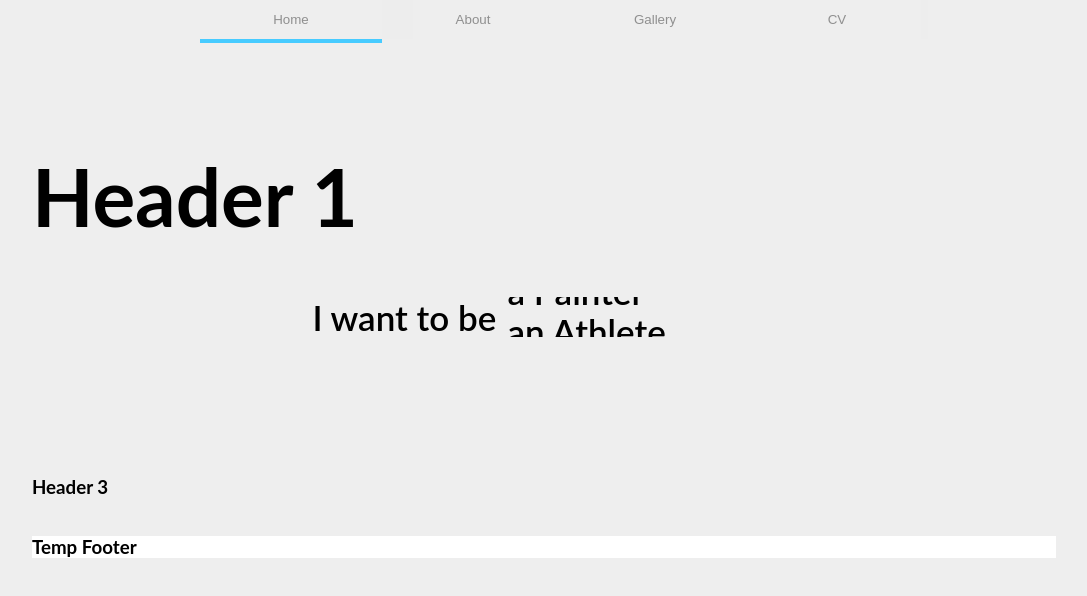
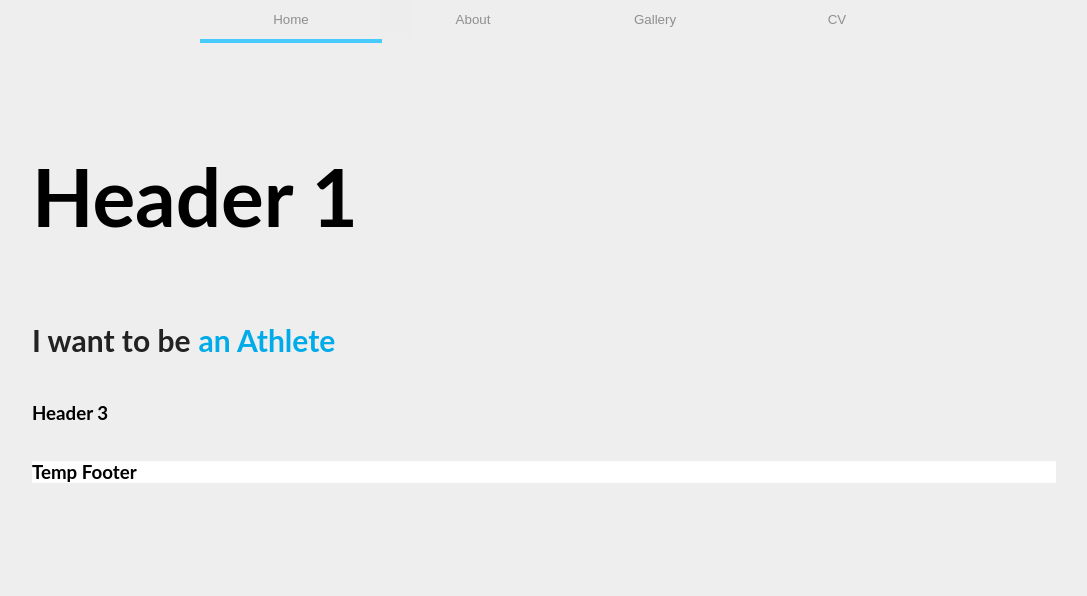
Before and after one commit to SPARKY892/portfolio-website, a React (Create React App) app: page / in a window 1280 px wide. Shown: the top 596 px of the page, without its empty margins (96-1183 px from the left). Built offline with nearby package versions, Linux system fonts and the light colour scheme.

Commit message:
Restructured TextRoll to improve strike animation

```diff
--- a/src/components/TextRoll.js
+++ b/src/components/TextRoll.js
@@ -3,17 +3,16 @@ import './TextRoll.scss';
 
 const TextRoll = () => {
     return (
-        <div className='textContent'>
-            <div className='visibleText'>
-                <p>I want to be</p>
-                <ul className='textRollListWrapper'>
-                    <li className='textRollList'>a Painter</li>
-                    <li className='textRollList'>an Athlete</li>
-                    <li className='textRollList'>a Lawyer</li>
-                    <li className='textRollList'>a Web Developer</li>
-                </ul>
-            </div>
-        </div>
+        <section className='wrapper'>
+                <h2 className='sentence'>I want to be
+                    <div className='slidingVertical'>
+                        <span>a Painter</span>
+                        <span>an Athlete</span>
+                        <span>a Lawyer</span>
+                        <span>a Web Developer</span>
+                    </div>
+                </h2>
+        </section>
     );
   };
 
--- a/src/components/TextRoll.scss
+++ b/src/components/TextRoll.scss
@@ -1,48 +1,25 @@
 
-.textContent {
-    justify-items: center;
-    font-size: 35px;
-    line-height: 40px;
-    font-family: 'Lato', sans-serif;
-    color: black;
-    height: 160px;
-    overflow:hidden;
+/*Sentence*/
+.sentence{
+  color: #222;
+  font-size: 30px;
+  text-align: left;
 }
 
-.visibleText {
-    font-weight:600;
-    overflow:hidden;
-    height:40px;
-    padding:0 40px;
+/*Vertical Sliding*/
+.slidingVertical{
+  display: inline;
+  text-indent: 8px;
 }
 
-
-  p {
-    display: inline;
-    float: left;
-    margin:0;
-  }
-
-  .textRollListWrapper {
-    margin-top:0;
-    padding-left:195px;
-    text-align:left;
-    list-style:none;
-    -webkit-animation-name: change;
-    -webkit-animation-duration: 8s;
-    -webkit-animation-iteration-count: infinite;
-    animation-name: change;
-    animation-duration: 8s;
-    animation-delay: 4s;
-    animation-iteration-count: 1;
-    animation-fill-mode: forwards;
-  }
-
-  .textRollList {
-    line-height:40px;
-    margin:0;
-    text-decoration: none;
-    position: relative;
+.slidingVertical span{
+  animation: topToBottom 12.5s linear 1 0s;
+  -ms-animation: topToBottom 12.5s linear 1 0s;
+  -webkit-animation: topToBottom 12.5s linear 1 0s;
+  color: #00abe9;
+  opacity: 0;
+  overflow: hidden;
+  position: absolute;
   transition: all 0.25s cubic-bezier(1,0,0.58,0.97);
 
   &:before {
@@ -54,38 +31,76 @@
     right: 0;
     background: red;
     transition: inherit;
-      -webkit-animation-name: test;
-      -webkit-animation-delay: 2s;
+    -webkit-animation-name: lineThrough;
+    -webkit-animation-delay: 0s;
     -webkit-animation-duration: 2.5s;
     -webkit-animation-iteration-count: 3;
-      animation-name: test;
-      animation-delay: 2s;
+    animation-name: lineThrough ;
+    animation-delay: 0s;
     animation-duration: 2.5s;
     animation-iteration-count: 3;
   }
 }
 
-  @-webkit-keyframes change {
-    0% {transform:translateY(0);}
-    33% {transform:translateY(-25%);}
-    64% {transform:translateY(-50%);}
-    100% {transform:translateY(-75%);}
+.slidingVertical span:nth-child(2){
+  animation-delay: 2.5s;
+  -ms-animation-delay: 2.5s;
+  -webkit-animation-delay: 2.5s;
 }
 
-  @keyframes change {
-    0% {transform:translateY(0);}
-    33% {transform:translateY(-25%);}
-    64% {transform:translateY(-50%);}
-    100% {transform:translateY(-75%);}
-
+.slidingVertical span:nth-child(3){
+  animation-delay: 5s;
+  -ms-animation-delay: 5s;
+  -webkit-animation-delay: 5s;
 }
 
-  @-webkit-keyframes test {
-    0%, 60% {width: 0%; left:0; }
-    100% {width: 35%; left: 0; }
+.slidingVertical span:nth-child(4){
+  animation-delay: 7.5s;
+  -ms-animation-delay: 7.5s;
+  -webkit-animation-delay: 7.5s;
 }
 
-  @keyframes test {
+.slidingVertical span:nth-child(5){
+  animation-delay: 10s;
+  -ms-animation-delay: 10s;
+  -webkit-animation-delay: 10s;
+}
+
+/*topToBottom Animation*/
+@-moz-keyframes topToBottom{
+  0% { opacity: 0; }
+  5% { opacity: 0; -moz-transform: translateY(50px); }
+  10% { opacity: 1; -moz-transform: translateY(0px); }
+  25% { opacity: 1; -moz-transform: translateY(0px); }
+  30% { opacity: 0; -moz-transform: translateY(-50px); }
+  80% { opacity: 0; }
+  100% { opacity: 0; }
+}
+@-webkit-keyframes topToBottom{
+  0% { opacity: 0; }
+  5% { opacity: 0; -webkit-transform: translateY(50px); }
+  10% { opacity: 1; -webkit-transform: translateY(0px); }
+  25% { opacity: 1; -webkit-transform: translateY(0px); }
+  30% { opacity: 0; -webkit-transform: translateY(-50px); }
+  80% { opacity: 0; }
+  100% { opacity: 0; }
+}
+@-ms-keyframes topToBottom{
+  0% { opacity: 0; }
+  5% { opacity: 0; -ms-transform: translateY(50px); }
+  10% { opacity: 1; -ms-transform: translateY(0px); }
+  25% { opacity: 1; -ms-transform: translateY(0px); }
+  30% { opacity: 0; -ms-transform: translateY(-50px); }
+  80% { opacity: 0; }
+  100% { opacity: 0; }
+}
+
+@-webkit-keyframes lineThrough {
   0%, 60% {width: 0%; left:0; }
-    100% {width: 35%; left: 0; }
+  100% {width: 100%; left: 0; }
 }
+
+@keyframes lineThrough {
+  0%, 60% {width: 0%; left:0; }
+  100% {width: 100%; left: 0; }
+}
```
Lines whose indentation alone changed are shown as unchanged.
